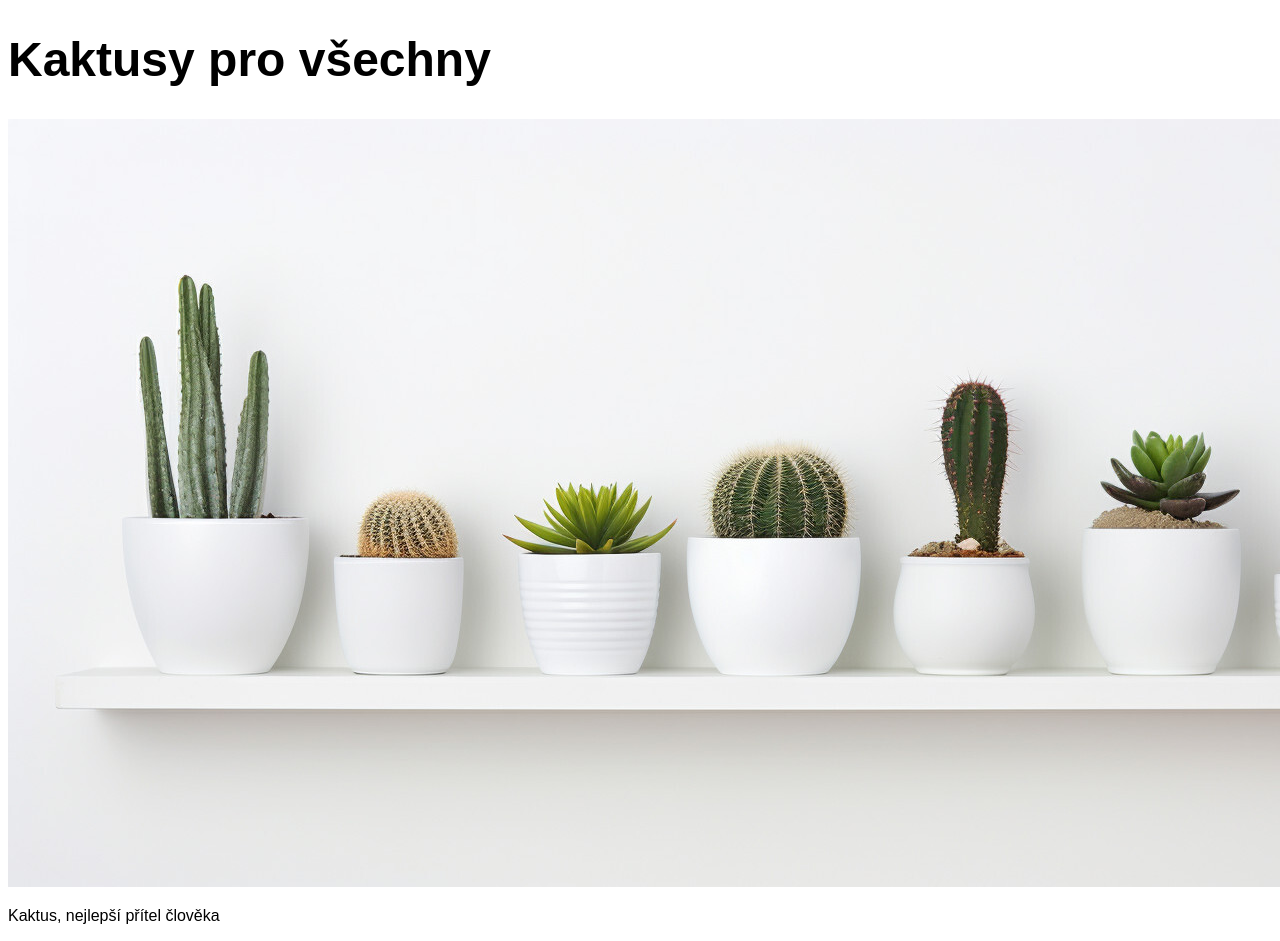
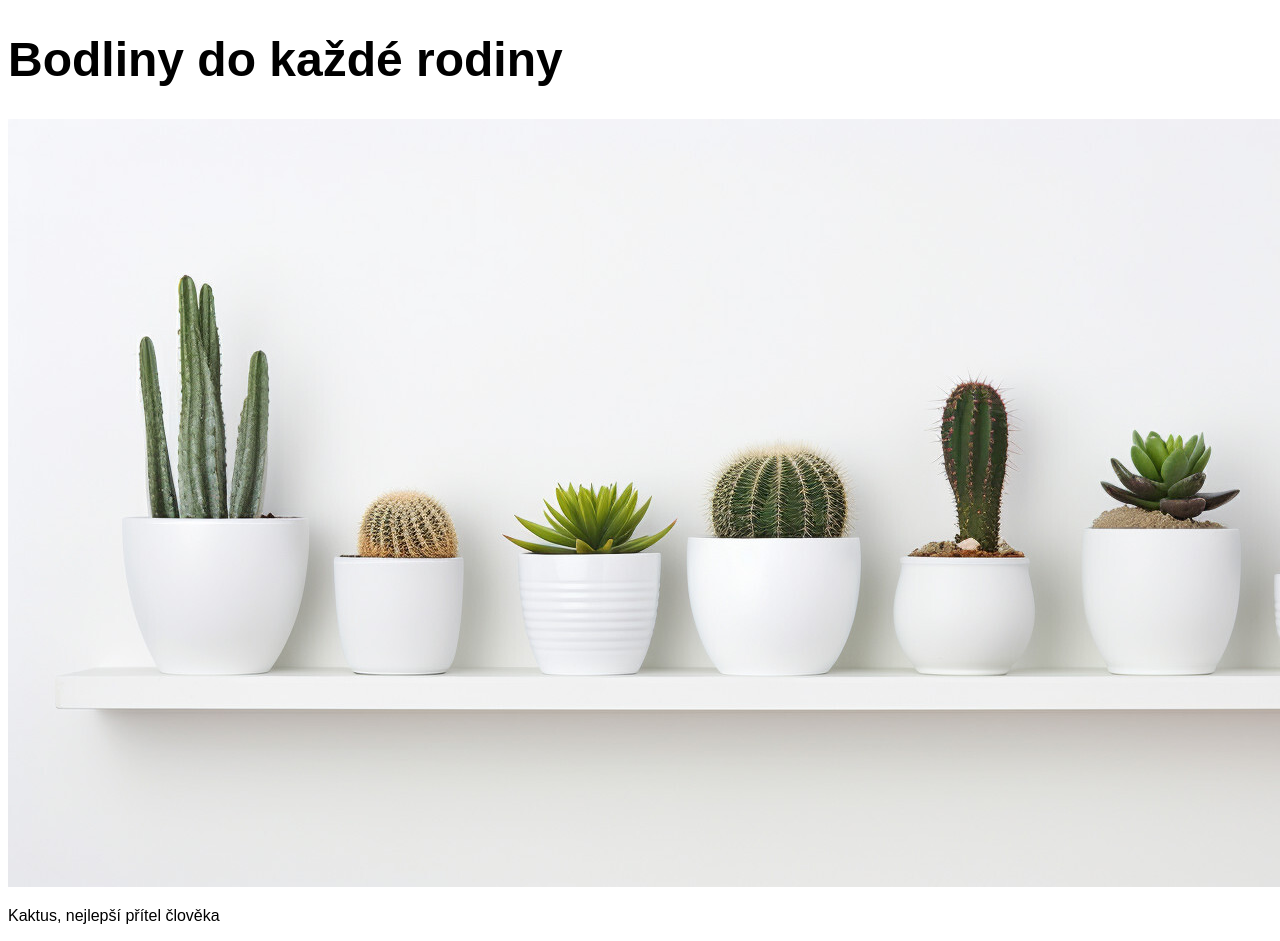
Before and after one commit to taterovapavla/kaktusy, a plain HTML site: page index.html in a window 1280 px wide. Shown: the top 941 px of the page. Drawn offline with Linux system fonts and the light colour scheme.

Commit message:
Rhymes in h1

```diff
--- a/index.html
+++ b/index.html
@@ -8,7 +8,7 @@
   </head>
   <body>
     <div>
-      <h1>Kaktusy pro všechny</h1>
+      <h1>Bodliny do každé rodiny</h1>
       <img src="kaktusy.jpg" alt="Kaktusy" />
       <p>Kaktus, nejlepší přítel člověka</p>
     </div>
```
